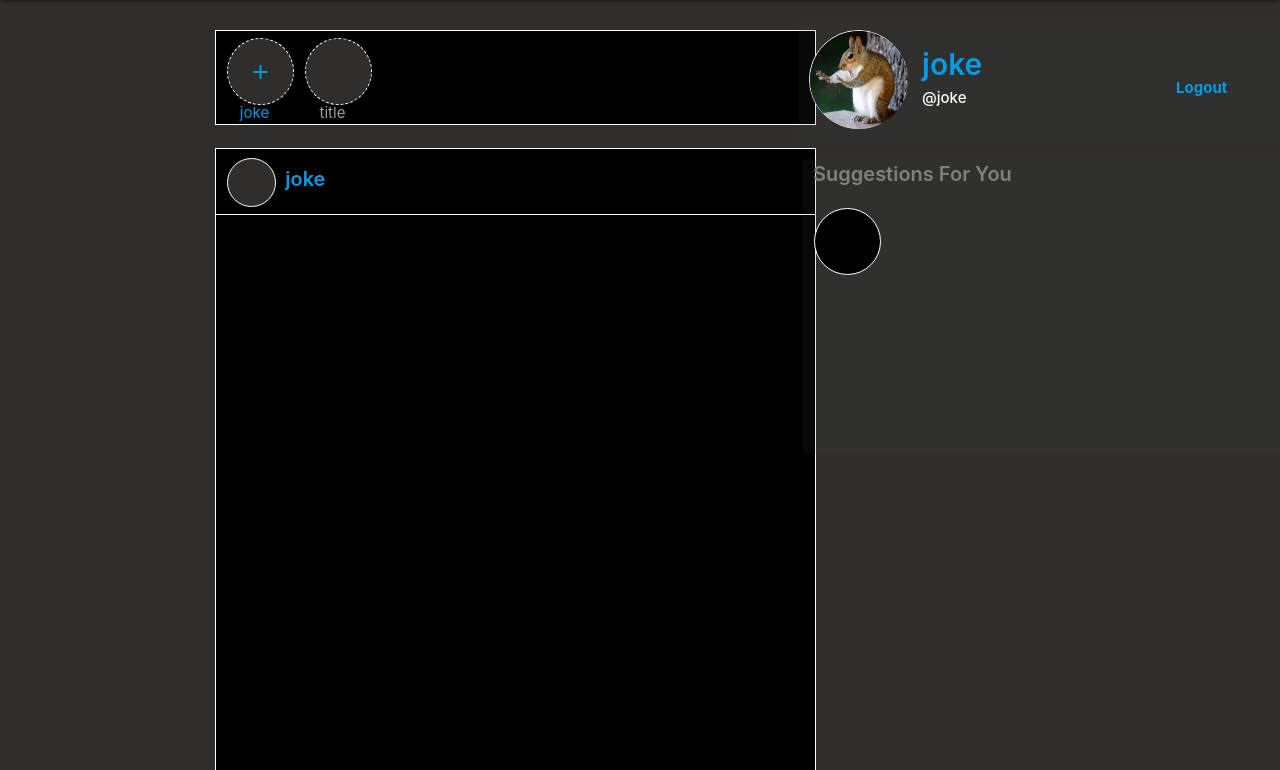
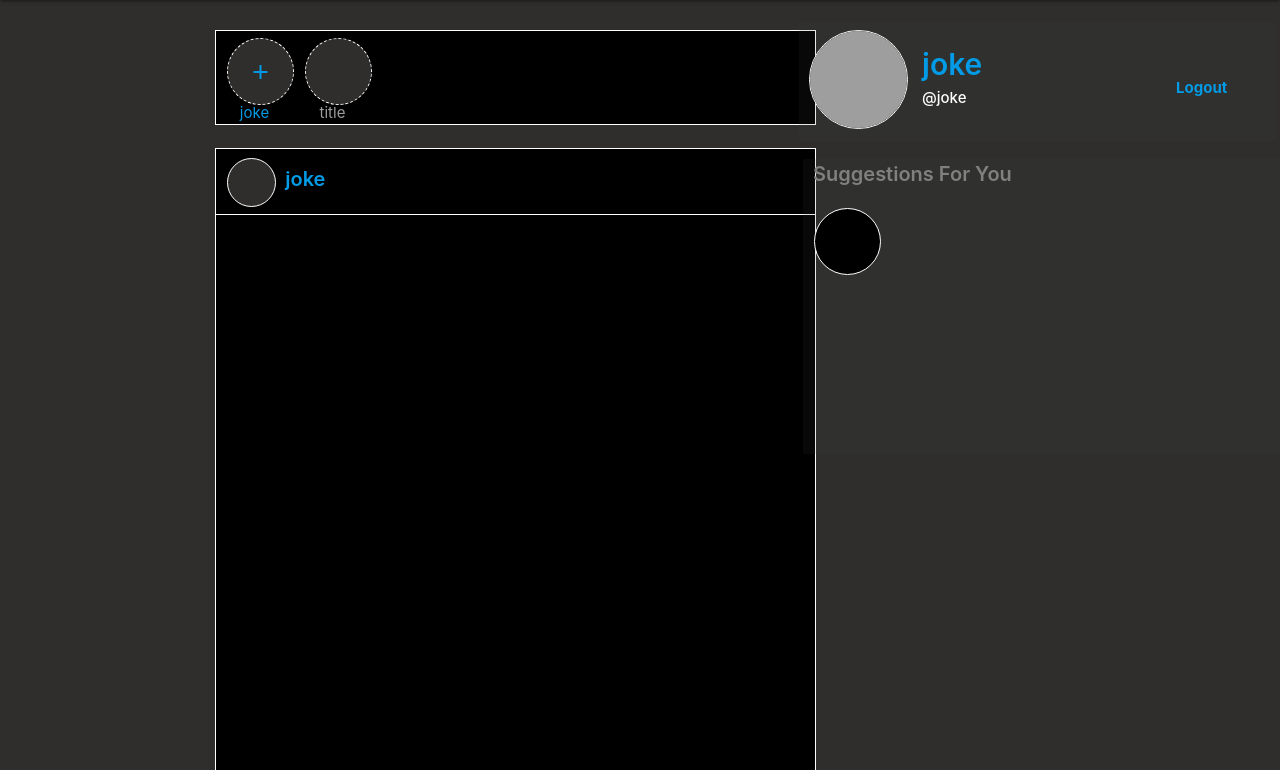
Before and after one commit to May4nk/shAnon, a Django app: page /home/ in a window 1280 px wide. Shown: the part 64-834 px from the top of the page. Run offline with Django 3.2, Linux system fonts and the light colour scheme; a user stored in the database is signed in; data comes from the database, SQL or seed files in the repository; data that the repository does not hold is empty; grey boxes are pictures that could not be loaded.

Commit message:
some changes

```diff
--- a/anon/models.py
+++ b/anon/models.py
@@ -39,6 +39,7 @@ class Suser(AbstractBaseUser):
     email = models.EmailField(max_length=50,unique=True)
     password = models.CharField(max_length=30)
     contact = models.IntegerField(blank=True,null=True)
+    pic = models.CharField(max_length=500,blank=True)
     reset_link = models.CharField(max_length=50,blank=True,null=True)
     status = models.CharField(max_length=255,blank=True,null=True)
     created = models.DateField(auto_now_add=True)
--- a/anon/static/style.css
+++ b/anon/static/style.css
@@ -555,6 +555,19 @@
 
 #cimg{
 	border-radius: 50%;
+	position: absolute;
+	top: -167px;
+	bottom: 0;
+	left: 0;
+	right: 0;
+	margin: auto;
+	width: 185px;
+	height: 185px;
+}
+
+#radii{
+	border-radius: 50%;
+
 }
 
 .profile_marging{
@@ -683,6 +696,16 @@
 	margin: auto;
 	position: absolute;
 }
+
+.pradd{
+	margin-top: 161px;
+	margin-left: 157px;
+}
+
+.image_clk{
+	width: 27px !important;
+	margin-left: 159px !important;
+}
 /*====================================*/
 /*=============reset===================*/
 .reset_box{
@@ -751,9 +774,6 @@
 	border-radius: 5px;
 }
 
-#cimg{
-	border-radius: 50%;
-}
 /*====================================*/
 
 /*================================*/
--- a/anon/templates/anon/home.html
+++ b/anon/templates/anon/home.html
@@ -49,7 +49,7 @@
 	    <div class='box4'>
                 <div class='row'>
 		    <div class='pr_dot'>
-			    <img src='{% static 'boo.webp' %}' height='48px' width='48px' id='cimg'>
+			    <img src='{% static i.owner.pic %}' height='47px' width='47px' id='radii'>
 	            </div>
 		    <div class='pr_title'>
 			    <a href={% url 'profile' i.owner %}>{{i.owner}}</a>
@@ -99,7 +99,7 @@
         <div class='col s5'>
 	    <div class='box5'>
                 <div class='homeprdot'>
-			    <img src='{% static 'boo.webp' %}' height='98px' width='98px' id='cimg'>
+			    <img src='{% static usr.pic %}' height='97px' width='97px' id='radii' >
 
 		</div>
 		<div class='profile'>
--- a/anon/urls.py
+++ b/anon/urls.py
@@ -19,4 +19,5 @@ urlpatterns = [
         path('u/<str:usrname>/follow/',views.follow,name='follow'),
         path('u/<str:usrname>/unfollow/',views.unfollow,name='unfollow'),
         path('reset/<str:urn>/',views.reset_link,name='reset_pass'),
+        path('u/<str:userr>/pix/',views.pix,name='pix'),
 ]
--- a/anon/views.py
+++ b/anon/views.py
@@ -219,7 +219,6 @@ def reset_link(req,urn):
     e = mail[:mail.index('@')]
     if req.method == 'POST':
         if crypt(passrd+em,'cr') == link:
-            print('cool')
             password = req.POST['new_password']
             new_password = req.POST['renew_password']
             if password == new_password:
@@ -230,6 +229,17 @@ def reset_link(req,urn):
             return redirect(reverse('signup'))
     return render(req,'anon/reset_link.html')
 
+def pix(req,userr):
+    if req.user.is_authenticated:
+        if req.method=='POST':
+            pix = req.POST['pix_id']
+            src = req.POST['src']
+            usr = Suser.objects.get(id=pix)
+            if usr:
+                usr.pic = src
+                usr.save()
+                return redirect('profile',usrname=usr.username)
+
 def logut(req):
     logout(req)
     return redirect(reverse('login'))
```
Also changed, not shown: anon/static/app.js (+30 -4 lines), anon/templates/anon/profile.html (+8 -1 lines), anon/migrations/0002_suser_pic.py (added), 1 other file.
